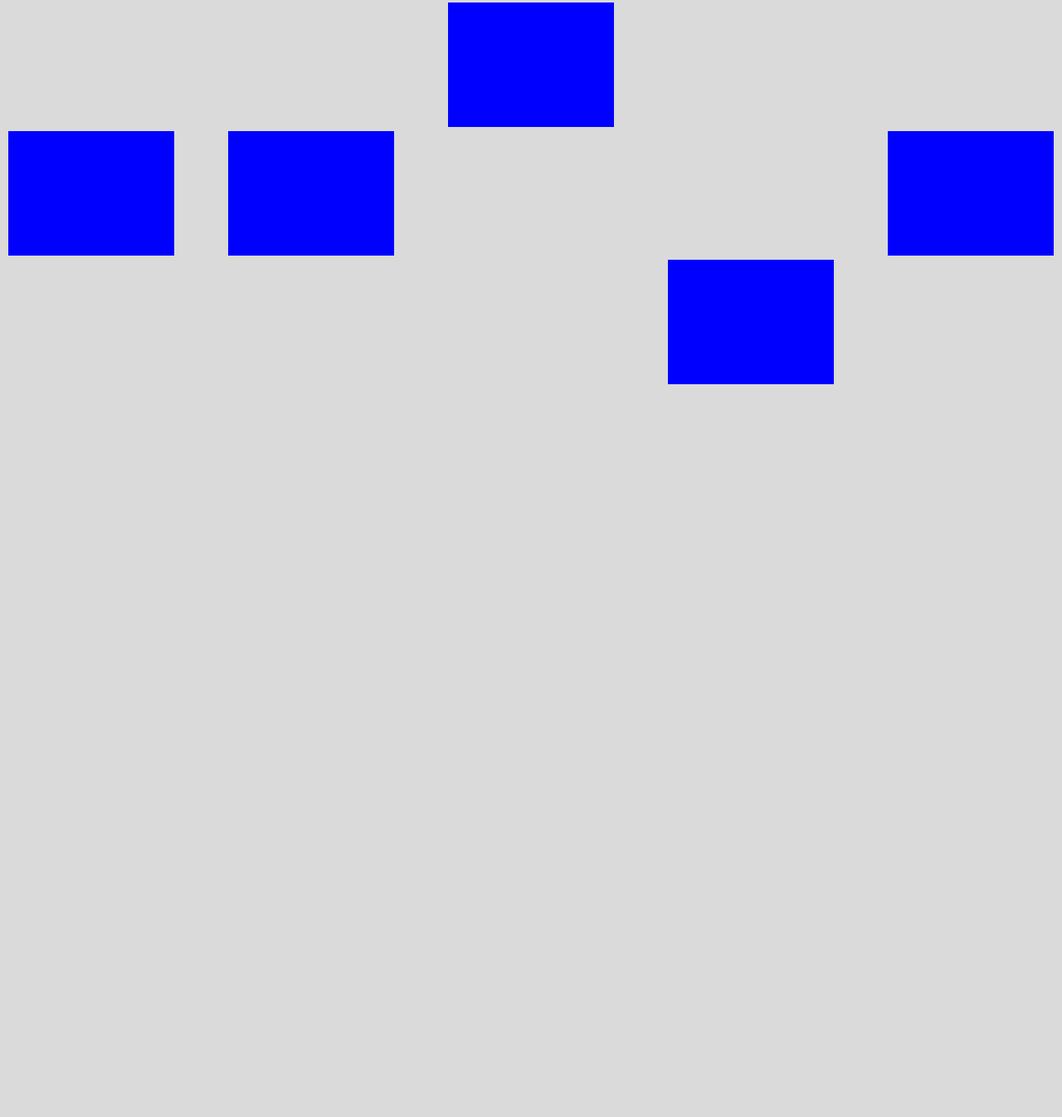
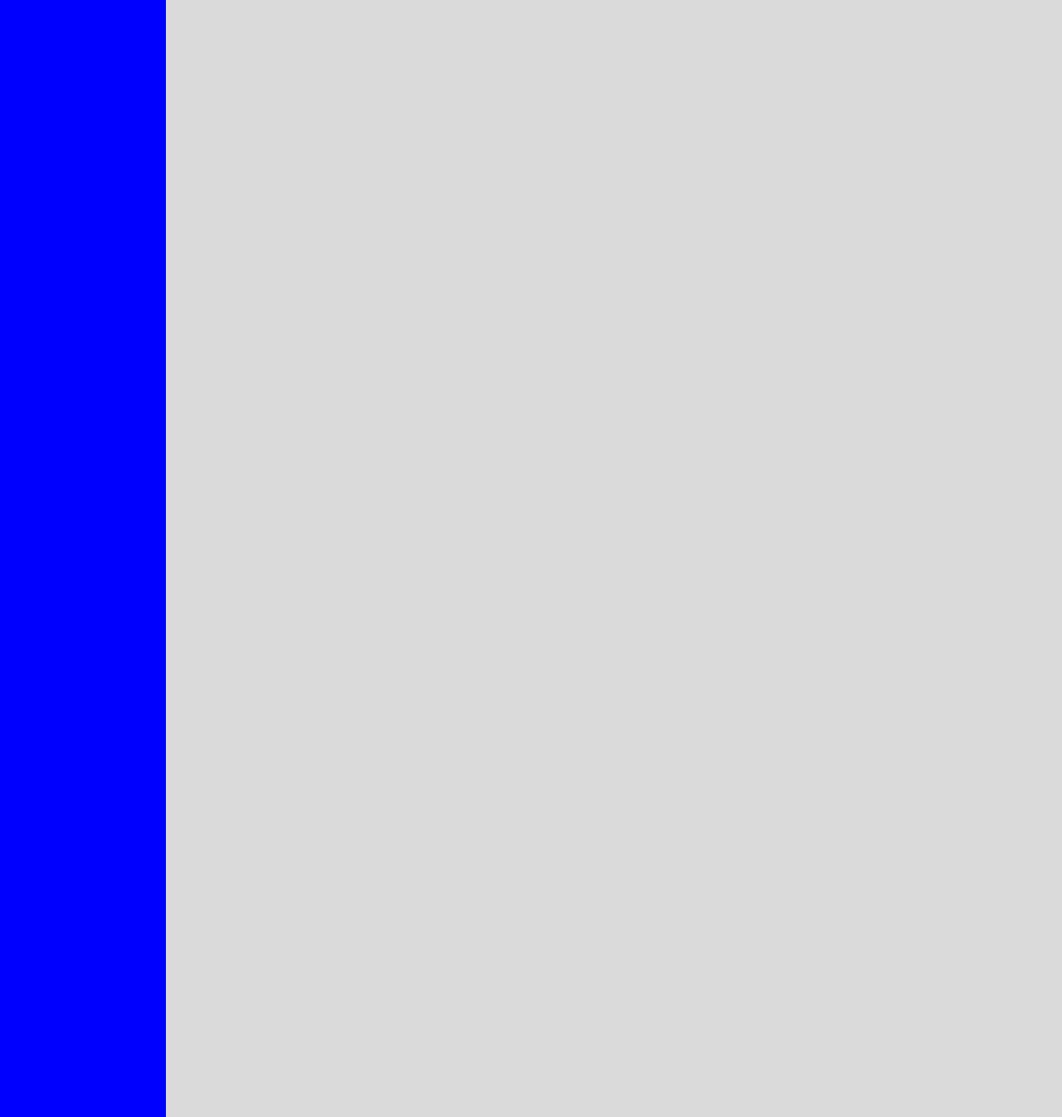
Before and after one commit to kevinccbsg/pwa-workbox-talk, a plain HTML site: page index.html in a window 1280 px wide. Shown: the part 7-1353 px from the top of the page at 83% size. Before the commit the page ends 800 px from the top, so only its background shows below. Drawn offline with Linux system fonts and the light colour scheme.

Commit message:
grid exercise

```diff
--- a/css/style.css
+++ b/css/style.css
@@ -7,21 +7,14 @@ body {
 	background-color: blue;
 	height: 150px;
 	width: 200px;
-	margin: 10px;
 }
 
 .container {
-	display: flex;
-	justify-content: space-between;
-	align-items: center;
-	height: 60vh;
-	/*flex-direction: column;*/
+
 }
 
 .box-top {
-	align-self: flex-start;
 }
 
 .box-bottom {
-	align-self: flex-end;
 }
--- a/index.html
+++ b/index.html
@@ -10,8 +10,13 @@
 		<div class="container">
 			<div class="box"></div>
 			<div class="box"></div>
-			<div class="box box-top"></div>
-			<div class="box box-bottom"></div>
+			<div class="box"></div>
+			<div class="box"></div>
+			<div class="box"></div>
+			<div class="box"></div>
+			<div class="box"></div>
+			<div class="box"></div>
+			<div class="box"></div>
 			<div class="box"></div>
 		</div>
 	</body>
```
